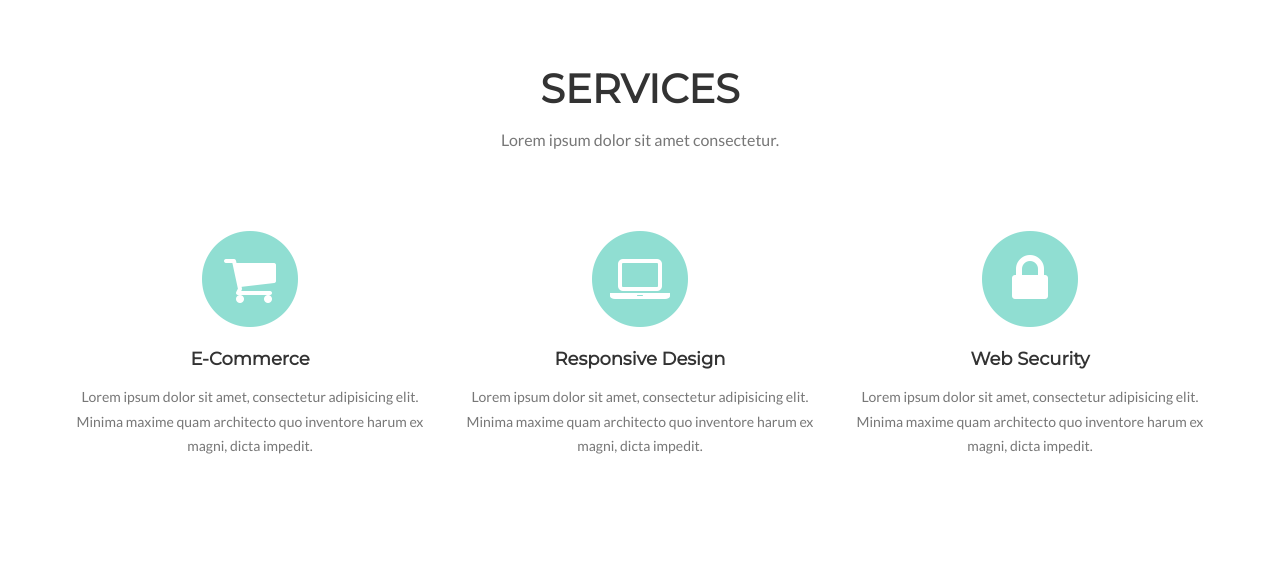
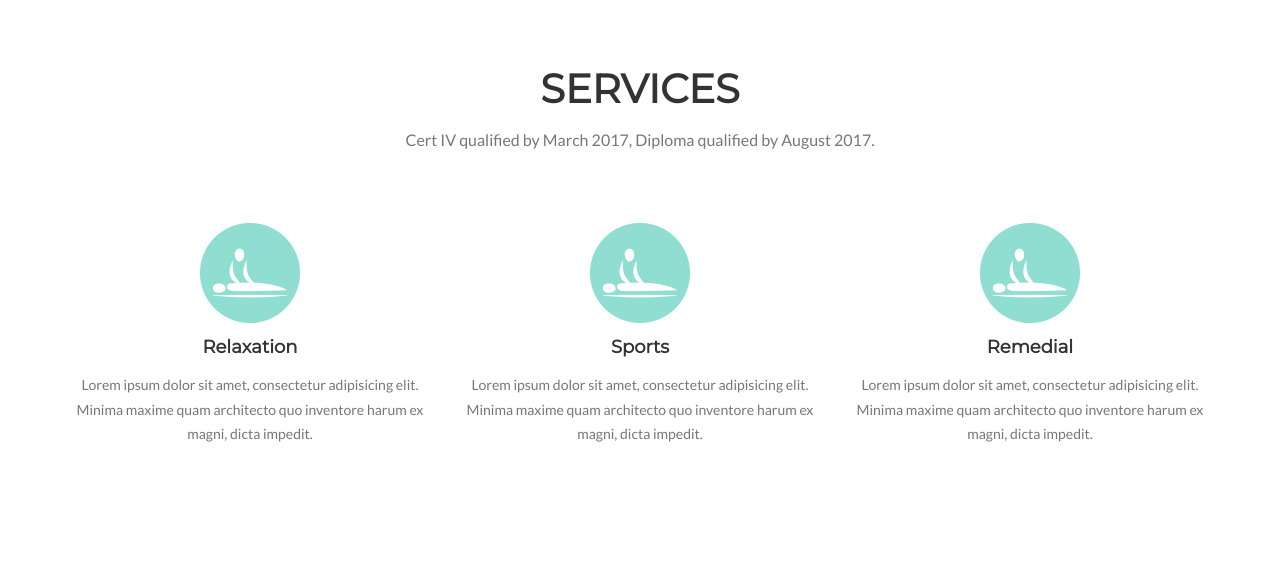
Before and after one commit to jgkeightley/resolute-web, a website: page index.html in a window 1280 px wide. Shown: the part 840-1425 px from the top of the page. Drawn offline with nearby package versions, Linux system fonts and the light colour scheme.

Commit message:
Update services section

```diff
--- a/index.html
+++ b/index.html
@@ -82,32 +82,23 @@
             <div class="row">
                 <div class="col-lg-12 text-center">
                     <h2 class="section-heading">Services</h2>
-                    <h3 class="section-subheading text-muted">Lorem ipsum dolor sit amet consectetur.</h3>
+                    <h3 class="section-subheading text-muted">Cert IV qualified by March 2017, Diploma qualified by August 2017.</h3>
                 </div>
             </div>
             <div class="row text-center">
                 <div class="col-md-4">
-                    <span class="fa-stack fa-4x">
-                        <i class="fa fa-circle fa-stack-2x text-primary"></i>
-                        <i class="fa fa-shopping-cart fa-stack-1x fa-inverse"></i>
-                    </span>
-                    <h4 class="service-heading">E-Commerce</h4>
+                    <img class="icon" src="img/massage-icon.png">
+                    <h4 class="service-heading">Relaxation</h4>
                     <p class="text-muted">Lorem ipsum dolor sit amet, consectetur adipisicing elit. Minima maxime quam architecto quo inventore harum ex magni, dicta impedit.</p>
                 </div>
                 <div class="col-md-4">
-                    <span class="fa-stack fa-4x">
-                        <i class="fa fa-circle fa-stack-2x text-primary"></i>
-                        <i class="fa fa-laptop fa-stack-1x fa-inverse"></i>
-                    </span>
-                    <h4 class="service-heading">Responsive Design</h4>
+                    <img class="icon" src="img/massage-icon.png">
+                    <h4 class="service-heading">Sports</h4>
                     <p class="text-muted">Lorem ipsum dolor sit amet, consectetur adipisicing elit. Minima maxime quam architecto quo inventore harum ex magni, dicta impedit.</p>
                 </div>
                 <div class="col-md-4">
-                    <span class="fa-stack fa-4x">
-                        <i class="fa fa-circle fa-stack-2x text-primary"></i>
-                        <i class="fa fa-lock fa-stack-1x fa-inverse"></i>
-                    </span>
-                    <h4 class="service-heading">Web Security</h4>
+                    <img class="icon" src="img/massage-icon.png">
+                    <h4 class="service-heading">Remedial</h4>
                     <p class="text-muted">Lorem ipsum dolor sit amet, consectetur adipisicing elit. Minima maxime quam architecto quo inventore harum ex magni, dicta impedit.</p>
                 </div>
             </div>
```
